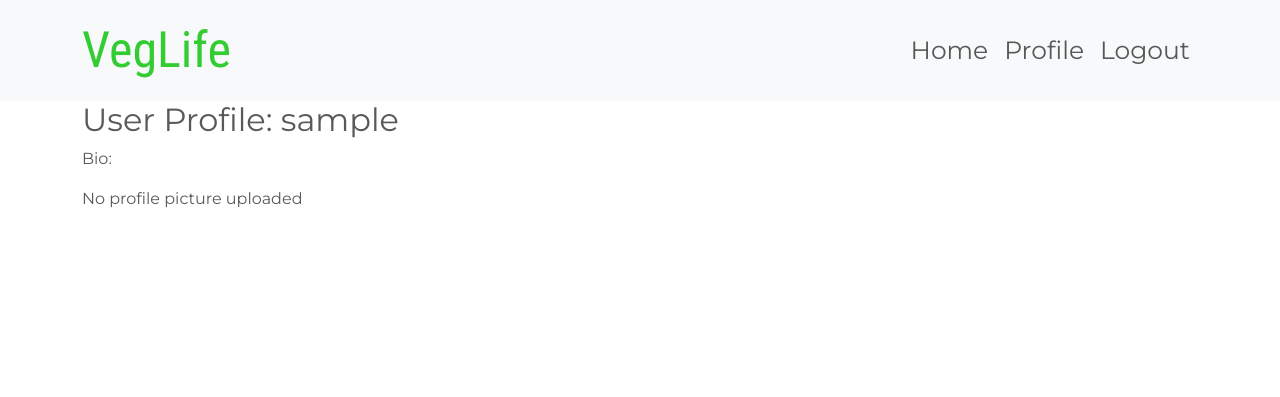
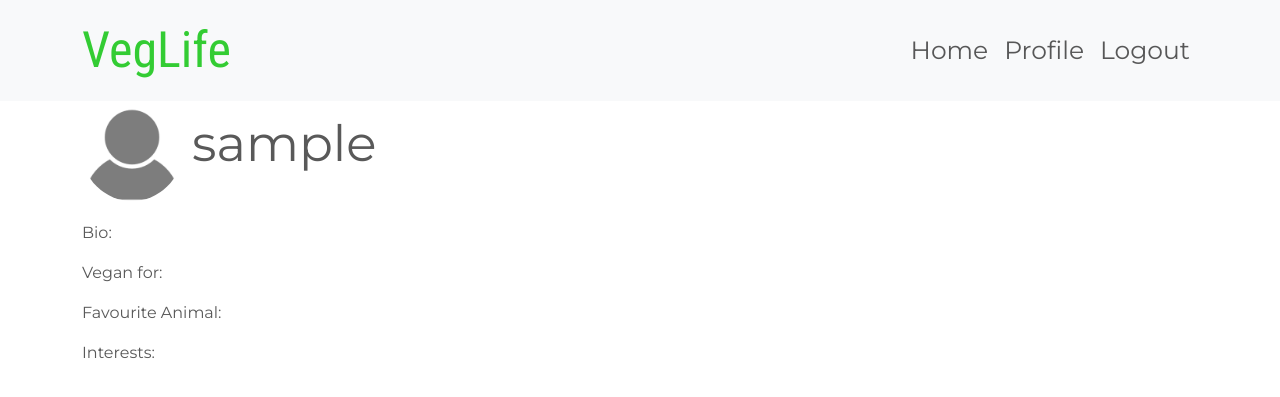
Before and after one commit to Sean-OBrien95/veg-life, a Django app: page /profile/1/ in a window 1280 px wide. Shown: the top 397 px of the page. Run offline with Django 3.2, Linux system fonts and the light colour scheme; the visitor is signed in with stand-in values (Sample User, id 1); data comes from the database, SQL or seed files in the repository; parts of the project's set-up code (start-up, migrations or seed data) failed here and were passed over; some libraries are stand-ins or nearby versions.

Commit message:
Change reg form to no longer need email. Set up default profile image and matched other users profile styling to match viewing own profile

```diff
--- a/templates/profile/view_profile.html
+++ b/templates/profile/view_profile.html
@@ -9,7 +9,9 @@
                     <img src="{{ user.userprofile.profile_picture.url }}" alt="Profile Picture">
                 </div>
                 {% else %}
-                <p>No profile picture uploaded</p>
+                <div class="profile-picture">
+                    <img src="../static/images/no-pic.png" alt="Profile Picture">
+                </div>
                 {% endif %}
                 <p id="username">{{ user.username }}</p>
             </div>
--- a/templates/profile/view_user_profile.html
+++ b/templates/profile/view_user_profile.html
@@ -1,16 +1,25 @@
 {% extends 'base.html' %}
 {% block content %}
-    <div class="container">
-        <div class="row">
-            <div class="col-md-6">
-                <h2>User Profile: {{ user.username }}</h2>
-                <p>Bio: {{ user.userprofile.bio }}</p>
+<div class="container">
+    <div class="row">
+        <div class="col-md-6">
+            <div class="profile-section">
                 {% if user.userprofile.profile_picture %}
-                <img src="{{ user.userprofile.profile_picture.url }}" alt="Profile Picture" width="200" height="200">
+                <div class="profile-picture">
+                    <img src="{{ user.userprofile.profile_picture.url }}" alt="Profile Picture">
+                </div>
                 {% else %}
-                <p>No profile picture uploaded</p>
+                <div class="profile-picture">
+                    <img src="../static/images/no-pic.png" alt="Profile Picture">
+                </div>
                 {% endif %}
+                <p id="username">{{ user.username }}</p>
             </div>
+            <p>Bio: {{ user.userprofile.bio }}</p>
+            <p>Vegan for: {{ user.userprofile.vegan_duration }}</p>
+            <p>Favourite Animal: {{ user.userprofile.favorite_animal }}</p>
+            <p>Interests: {{ user.userprofile.interests }}</p>
         </div>
     </div>
-{% endblock content %}
+</div>
+{% endblock %}
--- a/veglife/settings.py
+++ b/veglife/settings.py
@@ -72,10 +72,6 @@ MESSAGE_TAGS = {
 CRISPY_TEMPLATE_PACKAGE = 'bootstrap4'
 
 ACCOUNT_EMAIL_VERIFICATION = 'none'
-
-ACCOUNT_FORMS = {
-    'signup': 'posts.forms.CustomSignupForm',
-}
 
 MIDDLEWARE = [
     'django.middleware.security.SecurityMiddleware',
```
Also changed, not shown: posts/forms.py (+0 -9 lines), README.md, static/images/no-pic.png (added).
